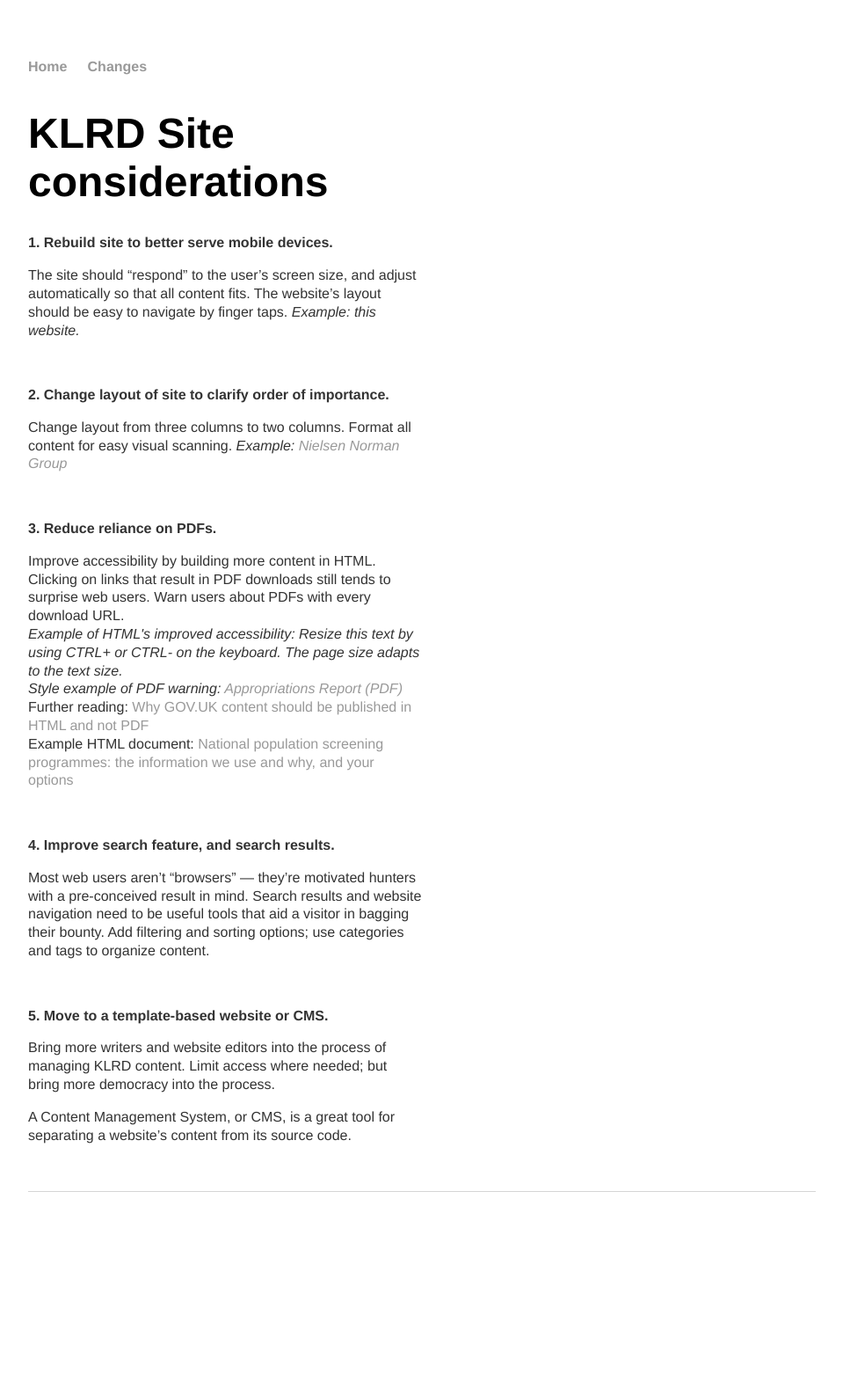
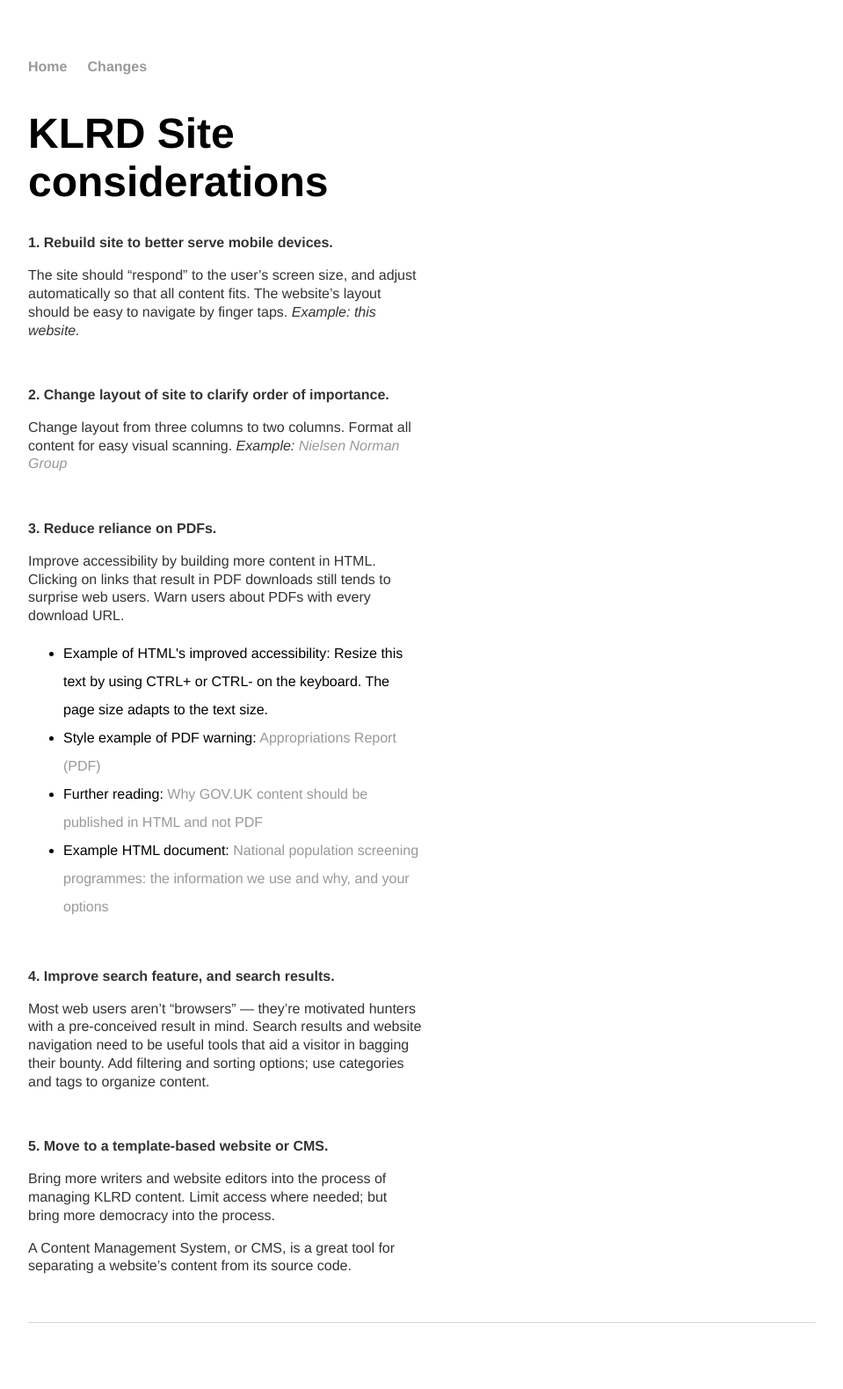
Before and after one commit to karlfun/karlfun.github.io, a Jekyll site: the page built from index.html, in a window 1280 px wide. Shown: the whole page at 88% size, without its empty margins (160-1119 px from the left). Built offline with Jekyll 4.4.1, drawn with Linux system fonts in a browser that asks for light colours; before the commit the page ends 1430 px from its top, so only the background shows below that.

Commit message:
change PDF items to unordered list

```diff
--- a/index.html
+++ b/index.html
@@ -15,10 +15,14 @@ title: Considerations for KLRD Website
 
 <p><strong>3. Reduce reliance on PDFs.</strong></p>
 <p>Improve accessibility by building more content in HTML. Clicking on links that result in PDF downloads still tends to surprise web users. Warn users about PDFs with every download URL.
-<br /><em>Example of HTML's improved accessibility: Resize this text by using CTRL+ or CTRL- on the keyboard. The page size adapts to the text size.
-<br />Style example of PDF warning: <a href="#">Appropriations Report (PDF)</a></em><br />
-Further reading: <a href="https://gds.blog.gov.uk/2018/07/16/why-gov-uk-content-should-be-published-in-html-and-not-pdf/">Why GOV.UK content should be published in HTML and not PDF</a>
-<br />Example HTML document: <a href="https://www.gov.uk/government/publications/patient-confidentiality-in-nhs-population-screening-programmes/nhs-population-screening-confidential-patient-data">National population screening programmes: the information we use and why, and your options</a></p>
+<ul>
+  <li>Example of HTML's improved accessibility: Resize this text by using CTRL+ or CTRL- on the keyboard. The page size adapts to the text size. </li>
+  <li>Style example of PDF warning: <a href="#">Appropriations Report (PDF)</a></li>
+  <li>Further reading: <a href="https://gds.blog.gov.uk/2018/07/16/why-gov-uk-content-should-be-published-in-html-and-not-pdf/">Why GOV.UK content should be published in HTML and not PDF</a></li>
+  <li>Example HTML document: <a href="https://www.gov.uk/government/publications/patient-confidentiality-in-nhs-population-screening-programmes/nhs-population-screening-confidential-patient-data">National population screening programmes: the information we use and why, and your options</a></li>
+</ul>
+
+</p>
 
 <p>&nbsp;</p>
 
```
